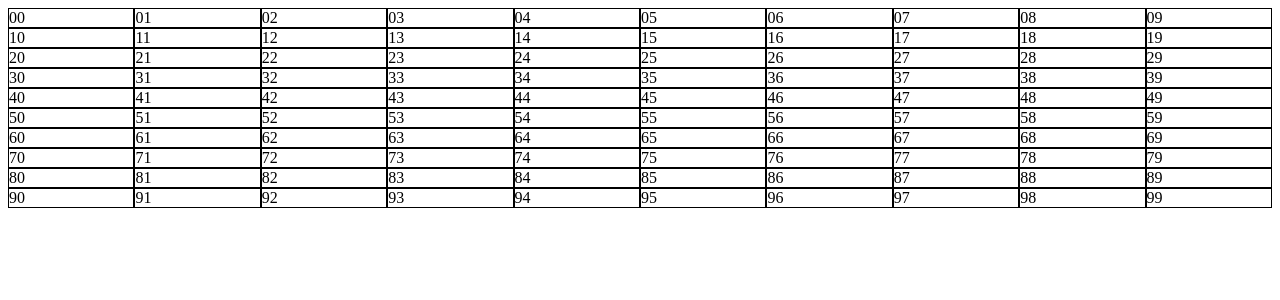
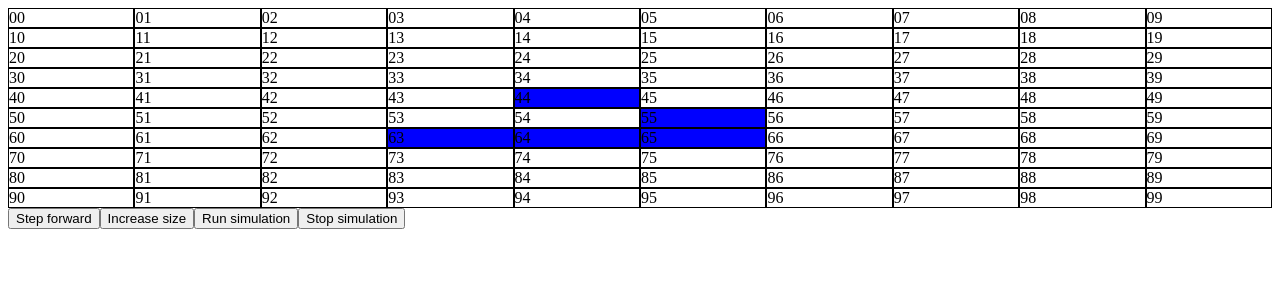
Before and after one commit to Fuyunori/PV247-project, a React (Create React App) app: page / in a window 1280 px wide. Shown: the top 300 px of the page. Built offline with nearby package versions, Linux system fonts and the light colour scheme.

Commit message:
Add simulation

```diff
--- a/src/components/Board.tsx
+++ b/src/components/Board.tsx
@@ -1,30 +1,59 @@
 import { useState } from 'react';
-import { Coordinate, CoordinateSet } from '../getNextGeneration';
+import getNextGeneration, { Coordinate, CoordinateSet } from '../getNextGeneration';
 import './Board.css';
 import classNames from 'classnames';
 
+const getCurrentGeneration = (generations: CoordinateSet[]) => {
+  return generations[generations.length - 1];
+};
+
 const Board = () => {
-  const width = 10;
-  const height = 10;
+  const [width, setWidth] = useState(10);
+  const [height, setHeight] = useState(10);
+  const [simulationClearInterval, setSimulationClearInterval] = useState<ReturnType<typeof setInterval>>();
 
-  const [generations, setGenerations] = useState([new CoordinateSet()]);
-  const currentGeneration = generations[generations.length - 1];
+  const [generations, setGenerations] = useState([
+    new CoordinateSet([
+      [4, 4],
+      [5, 5],
+      [6, 3],
+      [6, 4],
+      [6, 5],
+    ]),
+  ]);
 
-  const getCellState = (coordinate: Coordinate) => (currentGeneration.has(coordinate) ? 'alive' : 'dead');
+  const getCellState = (coordinate: Coordinate) =>
+    getCurrentGeneration(generations).has(coordinate) ? 'alive' : 'dead';
 
   const toggleCell = (coordinate: Coordinate) => {
-    if (currentGeneration.has(coordinate)) {
-      currentGeneration.delete(coordinate);
-      const newGenerations = [...generations.slice(-1), currentGeneration];
-      setGenerations(newGenerations);
+    if (getCurrentGeneration(generations).has(coordinate)) {
+      setGenerations((generations) => [...generations.slice(-1), getCurrentGeneration(generations).delete(coordinate)]);
     } else {
-      currentGeneration.add(coordinate);
-      const newGenerations = [...generations.slice(-1), currentGeneration];
-      setGenerations(newGenerations);
+      setGenerations((generations) => [...generations.slice(-1), getCurrentGeneration(generations).add(coordinate)]);
+    }
+  };
+
+  const stepForward = () => {
+    setGenerations((generations) => [...generations, getNextGeneration(getCurrentGeneration(generations))]);
+  };
+
+  const increaseSize = () => {
+    setWidth((width) => width + 1);
+    setHeight((height) => height + 1);
+  };
+
+  const runSimulation = () => {
+    setSimulationClearInterval(setInterval(() => stepForward(), 500));
+  };
+
+  const stopSimulation = () => {
+    if (simulationClearInterval) {
+      clearInterval(simulationClearInterval);
     }
   };
 
   return (
+    <div>
       <div className="board" style={{ gridTemplateColumns: `repeat(${width}, auto)` }}>
         {[...Array(height)].map((_, rowIdx) =>
           [...Array(width)].map((_, colIdx) => (
@@ -38,6 +67,13 @@ const Board = () => {
           )),
         )}
       </div>
+      <div className="controls">
+        <button onClick={stepForward}>Step forward</button>
+        <button onClick={increaseSize}>Increase size</button>
+        <button onClick={runSimulation}>Run simulation</button>
+        <button onClick={stopSimulation}>Stop simulation</button>
+      </div>
+    </div>
   );
 };
 
--- a/src/getNextGeneration.ts
+++ b/src/getNextGeneration.ts
@@ -13,10 +13,12 @@ export class CoordinateSet {
 
   add(coordinate: Coordinate) {
     this.data.add(coordinate.join(','));
+    return this;
   }
 
   delete(coordinate: Coordinate) {
     this.data.delete(coordinate.join(','));
+    return this;
   }
 
   [Symbol.iterator]() {
```
Lines whose indentation alone changed are shown as unchanged.
